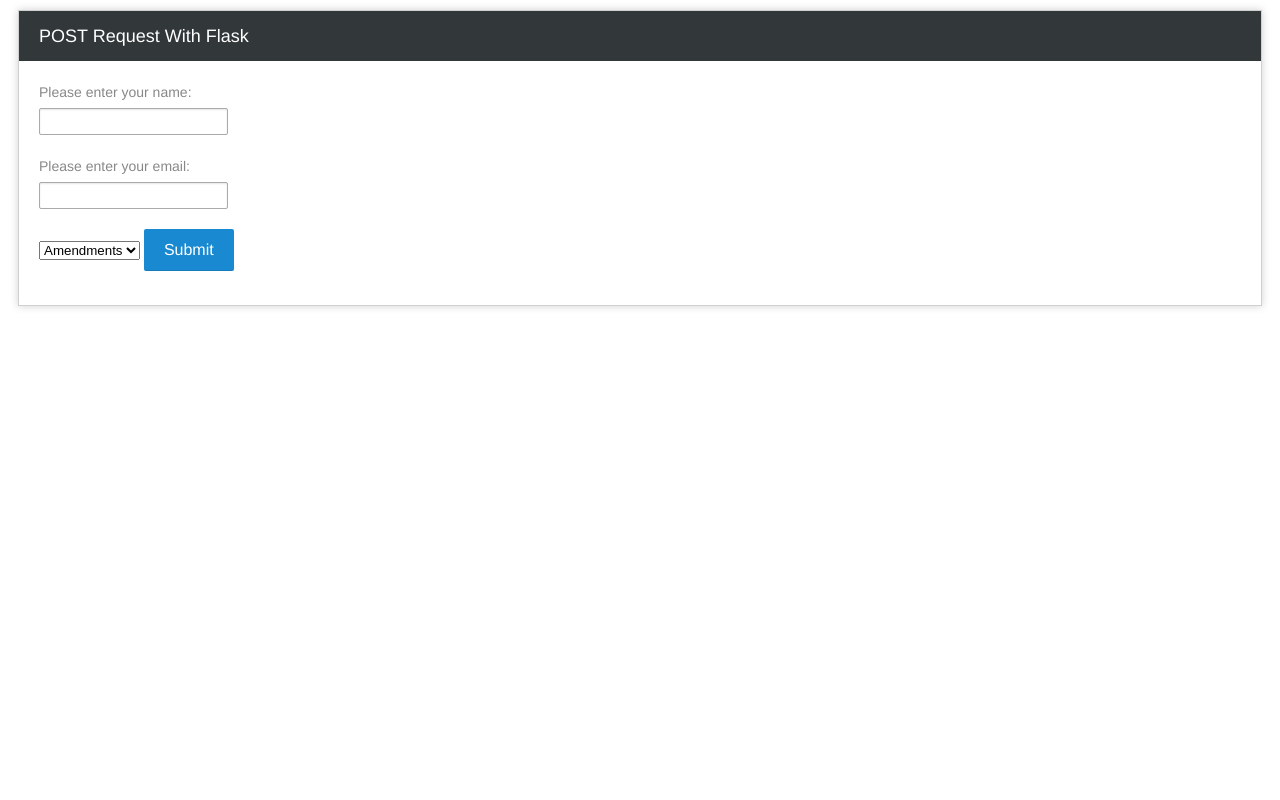
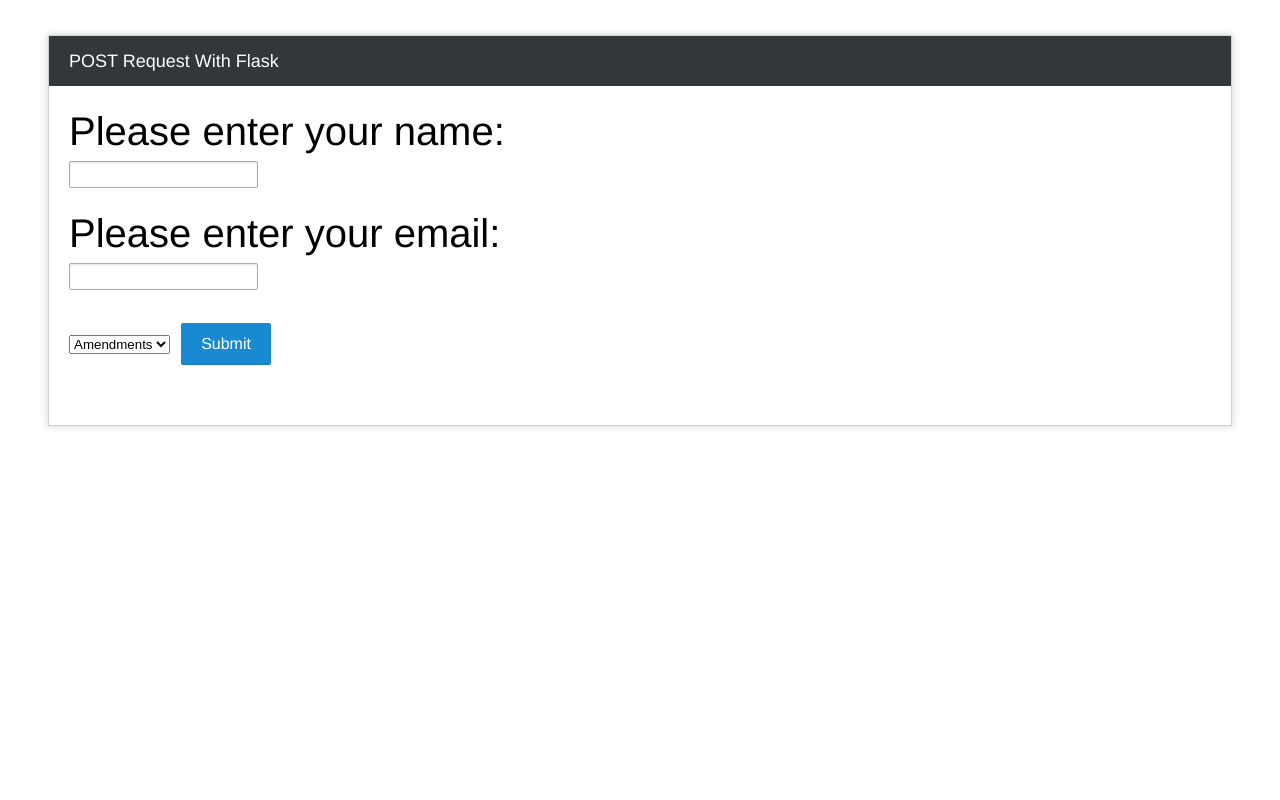
Before and after one commit to pqn/markov-poetry, a Flask app: page / in a window 1280 px wide. Run offline with Flask 2, Linux system fonts and the light colour scheme; parts of the project's set-up code (start-up, migrations or seed data) failed here and were passed over.

Commit message:
Pretty Results

```diff
--- a/htmlPOST/static/style.css
+++ b/htmlPOST/static/style.css
@@ -4,10 +4,10 @@
 
 body {
     font-family: "Helvetica Neue",Helvetica,Arial,"Lucida Grande",sans-serif;
-    color: #888;
+    color: #000;
     font-style: normal;
-    font-size: 14px;
-    line-height: 22px;
+    font-size: 40px;
+    line-height: 50px;
 }
 
 a {
@@ -61,7 +61,7 @@ p.footer{
 }
 
 #container{
-    margin: 10px;
+    margin: 35px 40px;
     border: 1px solid #D0D0D0;
     -webkit-box-shadow: 0 0 8px #D0D0D0;
 }
```
Also changed, not shown: htmlPOST/templates/form_action.html (+3 -5 lines).
